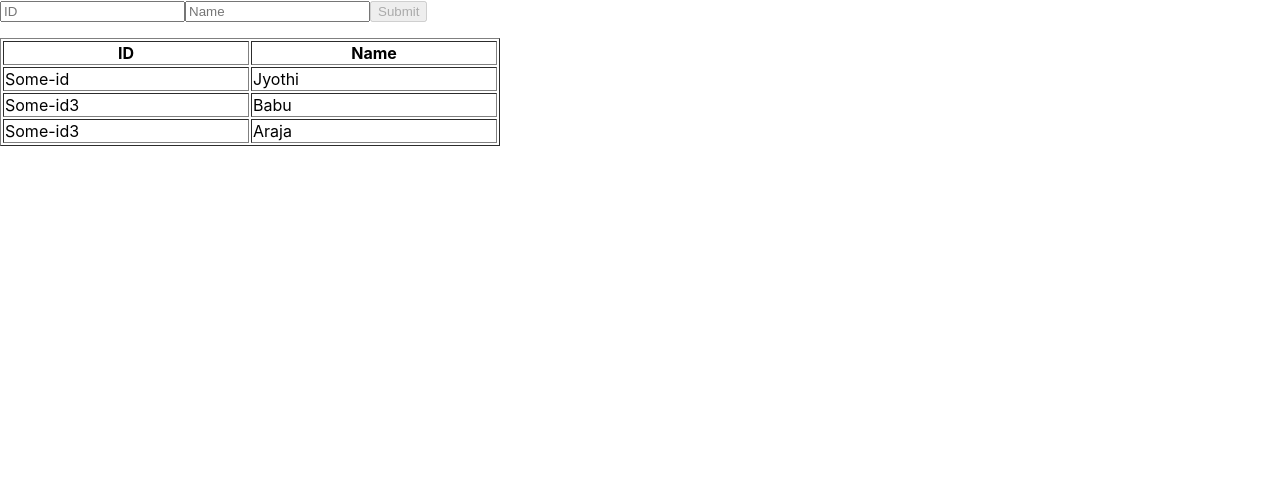
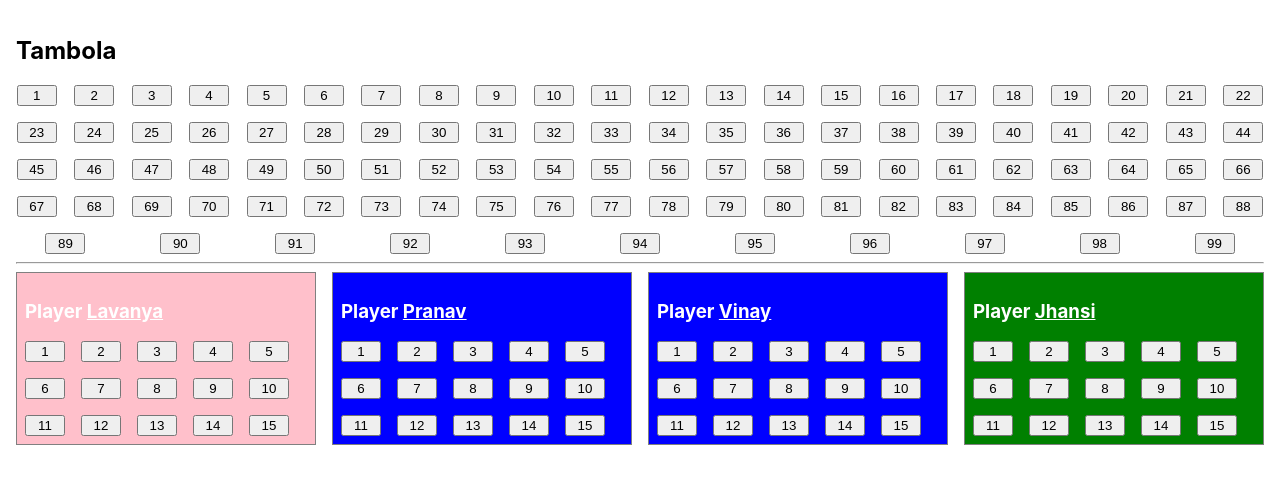
Before and after one commit to trisandyatechnologies/t3p2-react, a React (Create React App) app: page / in a window 1280 px wide. Shown: the top 484 px of the page. Built offline with nearby package versions, Linux system fonts and the light colour scheme.

Commit message:
useContext with Tambola

```diff
--- a/src/App.js
+++ b/src/App.js
@@ -1,11 +1,15 @@
 import Counter from "./Counter";
 import Enrollment from "./Enrollment";
+import Tabs from "./Tabs";
+import Tambola from "./Tambola";
 
 function App() {
   return (
     <div className="App">
       {/* <Counter /> */}
-      <Enrollment />
+      {/* <Enrollment /> */}
+      {/* <Tabs /> */}
+      <Tambola />
     </div>
   );
 }
--- a/src/Enrollment.js
+++ b/src/Enrollment.js
@@ -20,7 +20,11 @@ export default function Enrollment() {
   };
 
   useEffect(() => {
-    alert("New Record Added");
+    console.log("New Record Added");
+
+    return () => {
+      console.log("Component unmounted");
+    };
   }, [list]);
 
   return (
@@ -50,13 +54,20 @@ export default function Enrollment() {
         </thead>
         <tbody>
           {list.map((record) => (
-            <tr>
-              <td>{record.id}</td>
-              <td>{record.name}</td>
-            </tr>
+            <ListRow key={record.id} {...record} />
           ))}
         </tbody>
       </table>
     </div>
   );
 }
+
+function ListRow(props) {
+  const { id, name } = props;
+  return (
+    <tr>
+      <td>{id}</td>
+      <td>{name}</td>
+    </tr>
+  );
+}
--- /dev/null
+++ b/src/Tabs.js
@@ -0,0 +1,55 @@
+import React from "react";
+
+export default class Tabs extends React.Component {
+  constructor() {
+    super();
+    this.state = {
+      currentTab: 0,
+    };
+  }
+
+  componentDidMount() {
+    this.setState({ currentTab: 2 });
+  }
+
+  componentDidUpdate() {
+    console.log("Updated", this.state);
+  }
+
+  render() {
+    return (
+      <div>
+        <header>
+          <button onClick={() => this.setState({ currentTab: 1 })}>
+            Tab 1
+          </button>
+          <button onClick={() => this.setState({ currentTab: 2 })}>
+            Tab 2
+          </button>
+          <button onClick={() => this.setState({ currentTab: 3 })}>
+            Tab 3
+          </button>
+        </header>
+        <main>
+          {this.state.currentTab === 1 && <Tab data="Tab 1" />}
+          {this.state.currentTab === 2 && <Tab data="Tab 2" />}
+          {this.state.currentTab === 3 && <Tab data="Tab 3" />}
+        </main>
+      </div>
+    );
+  }
+}
+
+class Tab extends React.Component {
+  componentWillUnmount() {
+    console.log("Unmounted ", this.props.data);
+  }
+
+  componentDidMount() {
+    console.log("Mounted", this.props.data);
+  }
+
+  render() {
+    return <h1>{this.props.data}</h1>;
+  }
+}
--- /dev/null
+++ b/src/Tambola.js
@@ -0,0 +1,108 @@
+import { createContext, useContext, useState } from "react";
+
+const defaultStyles = {
+  cardStyles: { maxWidth: "33.3%", border: "1px solid grey", padding: 8 },
+  gridStyles: { display: "flex", flexWrap: "wrap", gap: 16 },
+  buttonStyles: { minWidth: 40 },
+};
+
+const ThemeContext = createContext(defaultStyles);
+const TambolaContext = createContext({ selected: [1, 2, 3, 4, 5] });
+
+export default function Tambola() {
+  const [selected, setSelected] = useState([]);
+
+  return (
+    <div style={{ padding: 16 }}>
+      <h2>Tambola</h2>
+      <div
+        style={{
+          display: "flex",
+          justifyContent: "space-around",
+          gap: 16,
+          flexWrap: "wrap",
+        }}
+      >
+        {[...new Array(99)].map((_, i) => (
+          <button
+            style={{ minWidth: 40 }}
+            onClick={() => setSelected([...selected, i + 1])}
+          >
+            {i + 1}
+          </button>
+        ))}
+      </div>
+      <hr />
+      <TambolaContext.Provider value={{ selected }}>
+        <ThemeContext.Provider
+          value={{
+            ...defaultStyles,
+            cardStyles: {
+              ...defaultStyles.cardStyles,
+              background: "blue",
+              color: "white",
+            },
+          }}
+        >
+          <div style={{ display: "flex", gap: 16 }}>
+            <ThemeContext.Provider
+              value={{
+                ...defaultStyles,
+                cardStyles: {
+                  ...defaultStyles.cardStyles,
+                  background: "pink",
+                  color: "white",
+                },
+              }}
+            >
+              <Player name="Lavanya" />
+            </ThemeContext.Provider>
+
+            <Player name="Pranav" />
+
+            <Player name="Vinay" />
+            <ThemeContext.Provider
+              value={{
+                ...defaultStyles,
+                cardStyles: {
+                  ...defaultStyles.cardStyles,
+                  background: "green",
+                  color: "white",
+                },
+              }}
+            >
+              <Player name="Jhansi" />
+            </ThemeContext.Provider>
+          </div>
+        </ThemeContext.Provider>
+      </TambolaContext.Provider>
+    </div>
+  );
+}
+
+function Player(props) {
+  const { cardStyles, gridStyles, buttonStyles } = useContext(ThemeContext);
+  const { selected } = useContext(TambolaContext);
+  return (
+    <div style={cardStyles}>
+      <h3>
+        Player <span style={{ textDecoration: "underline" }}>{props.name}</span>
+      </h3>
+      <div style={gridStyles}>
+        {[...new Array(15)].map((_, i) => (
+          <button style={buttonStyles}>
+            <span
+              style={{
+                textDecoration: selected.includes(i + 1)
+                  ? "line-through"
+                  : "none",
+              }}
+            >
+              {i + 1}
+            </span>
+          </button>
+        ))}
+      </div>
+    </div>
+  );
+}
--- a/src/index.js
+++ b/src/index.js
@@ -1,15 +1,11 @@
-import React from 'react';
-import ReactDOM from 'react-dom/client';
-import './index.css';
-import App from './App';
-import reportWebVitals from './reportWebVitals';
+import React from "react";
+import ReactDOM from "react-dom/client";
+import "./index.css";
+import App from "./App";
+import reportWebVitals from "./reportWebVitals";
 
-const root = ReactDOM.createRoot(document.getElementById('root'));
-root.render(
-  <React.StrictMode>
-    <App />
-  </React.StrictMode>
-);
+const root = ReactDOM.createRoot(document.getElementById("root"));
+root.render(<App />);
 
 // If you want to start measuring performance in your app, pass a function
 // to log results (for example: reportWebVitals(console.log))
```
